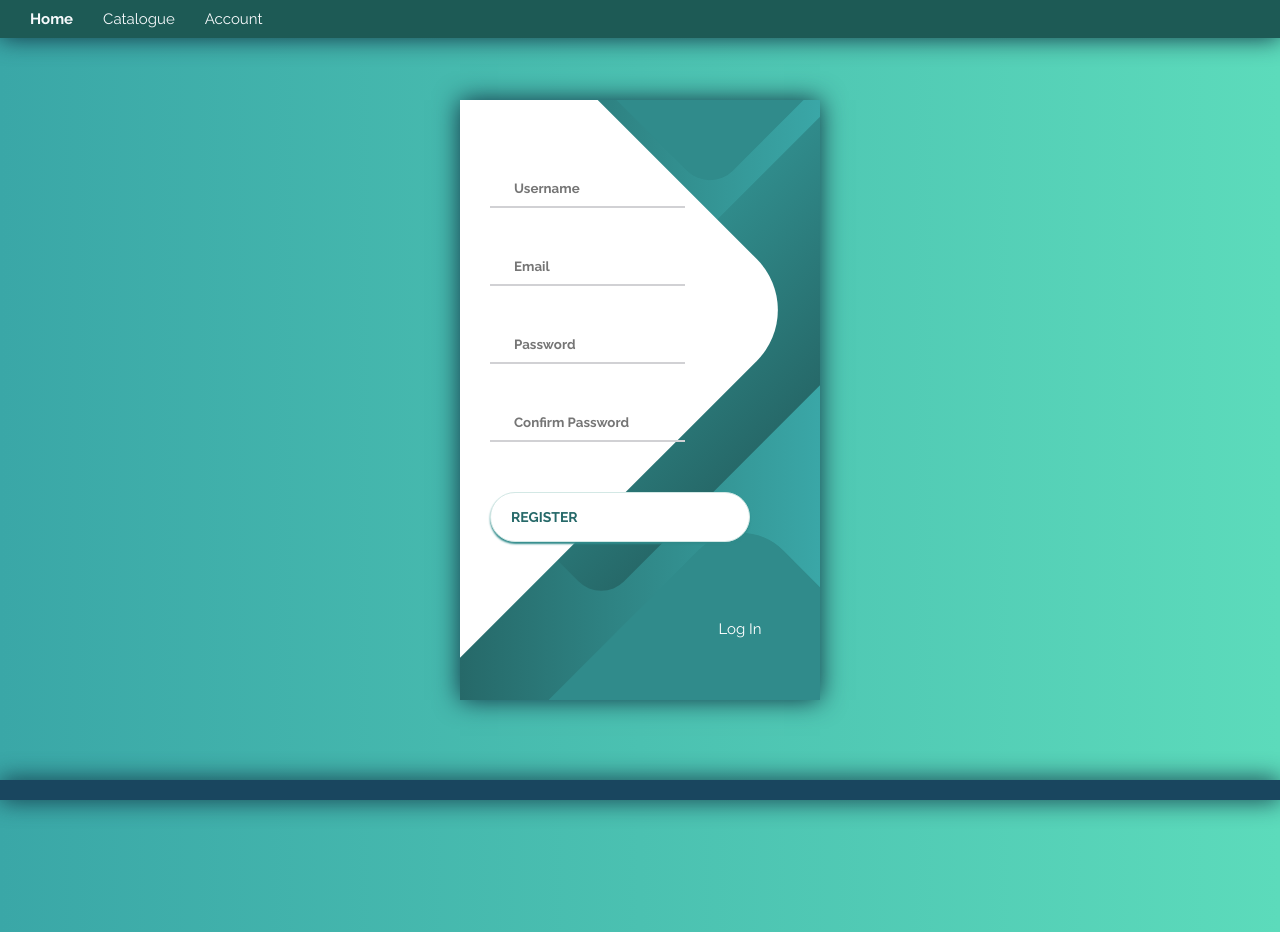
After one commit to LooihV/pet-adoption-house, a Django app: page /index/register in a window 1280 px wide. The commit adds this page. Run offline with Django 4.2, Linux system fonts and the light colour scheme.

Commit message:
Added Django extensions, added register view (pending to modify), added several styles for the new view, modified urls and modifed .gitignore for excluding images

```diff
--- a/PetAdoptionHouse/PetAdoptionHouse/settings.py
+++ b/PetAdoptionHouse/PetAdoptionHouse/settings.py
@@ -39,6 +39,7 @@ INSTALLED_APPS = [
     'django.contrib.sessions',
     'django.contrib.messages',
     'django.contrib.staticfiles',
+    'django_extensions',
 ]
 
 MIDDLEWARE = [
--- /dev/null
+++ b/PetAdoptionHouse/index/forms.py
@@ -0,0 +1,18 @@
+from django import forms
+from .models import IdentificationType
+from .models import User as UserCustom
+
+class RegistrationForm(forms.ModelForm):
+    email = forms.EmailField()
+    first_name = forms.CharField(max_length=30, required=True)
+    last_name = forms.CharField(max_length=30, required=True)
+    birth_date = forms.DateField(required=True)
+    phone = forms.CharField(max_length=20, required=True)
+    adress = forms.CharField(max_length=100, required=False)
+    identificationType = forms.ModelChoiceField(queryset=IdentificationType.objects.all())
+    identificationDocument = forms.CharField(max_length=50, required=True)
+
+    class Meta:
+        model = UserCustom
+        fields = ['email', 'first_name', 'last_name', 'birth_date', 'phone', 'adress', 'identificationType',
+                  'identificationDocument']
--- a/PetAdoptionHouse/index/templates/index/login.html
+++ b/PetAdoptionHouse/index/templates/index/login.html
@@ -11,7 +11,7 @@
                         {% csrf_token %}
                         <div class="login__field">
                             <i class="login__icon fas fa-user"></i>
-                            <input name="email" type="text" class="login__input" placeholder="Email">
+                            <input name="username" type="text" class="login__input" placeholder="Email">
                         </div>
                         <div class="login__field">
                             <i class="login__icon fas fa-lock"></i>
@@ -21,6 +21,7 @@
                             <span class="button__text">Log In</span>
                             <i class="button__icon fas fa-chevron-right"></i>
                         </button>
+                        {{ form.errors }}
                     </form>
                     <div class="social-login">
                         <a class="social-login__a" href="register">Register</a>
--- /dev/null
+++ b/PetAdoptionHouse/index/templates/index/register.html
@@ -0,0 +1,46 @@
+{% extends 'index/base.html' %}
+
+{% block content %}
+    {% if error %}
+        <p class="error"> {{ error }}</p>
+    {% endif %}
+    <div class="container">
+        <div class="screen">
+            <div class="screen__content">
+                <form class="register" method="POST">
+                    {% csrf_token %}
+                    <div class="register__field">
+                        <i class="register__icon fas fa-user"></i>
+                        <input name="username" type="text" class="register__input" placeholder="Username">
+                    </div>
+                    <div class="register__field">
+                        <i class="register__icon fas fa-envelope"></i>
+                        <input name="email" type="email" class="register__input" placeholder="Email">
+                    </div>
+                    <div class="register__field">
+                        <i class="register__icon fas fa-lock"></i>
+                        <input name="password1" type="password" class="register__input" placeholder="Password">
+                    </div>
+                    <div class="register__field">
+                        <i class="register__icon fas fa-lock"></i>
+                        <input name="password2" type="password" class="register__input" placeholder="Confirm Password">
+                    </div>
+                    <button class="button register__submit" type="submit">
+                        <span class="button__text">Register</span>
+                        <i class="button__icon fas fa-chevron-right"></i>
+                    </button>
+                    {{ form.errors }}
+                </form>
+                <div class="social-login">
+                    <a class="social-login__a" href="login">Log In</a>
+                </div>
+            </div>
+            <div class="screen__background">
+                <span class="screen__background__shape screen__background__shape4"></span>
+                <span class="screen__background__shape screen__background__shape3"></span>
+                <span class="screen__background__shape screen__background__shape2"></span>
+                <span class="screen__background__shape screen__background__shape1"></span>
+            </div>
+        </div>
+    </div>
+{% endblock content %}
--- a/PetAdoptionHouse/index/templates/index/static/styles.css
+++ b/PetAdoptionHouse/index/templates/index/static/styles.css
@@ -249,13 +249,80 @@ body {
 	height: 140px;
 	width: 160px;
 	text-align: center;
-	bottom: 0px;
+	bottom: -6rem;
 	right: 0px;
 	color: #fff;
 }
 
 .social-login__a {
+	padding: 2rem 0rem 0rem 0rem;
 	text-decoration: none;
 	color: #fff;
 	font-size: 1.5rem;
 }
+
+.register {
+    width: 320px;
+    padding: 30px;
+    padding-top: 50px;
+}
+
+.register__field {
+    padding: 20px 0px;
+    position: relative;
+}
+
+.register__icon {
+    position: absolute;
+    top: 30px;
+    color: var(--color-darker-blug);
+}
+
+.register__input {
+    border: none;
+    border-bottom: 2px solid #D1D1D4;
+    background: none;
+    padding: 10px;
+    padding-left: 24px;
+    font-weight: 700;
+    width: 75%;
+    transition: .2s;
+}
+
+.register__input:active,
+.register__input:focus,
+.register__input:hover {
+    outline: none;
+    border-bottom-color: var(--color-olive);
+}
+
+.register__submit {
+    background: #fff;
+	font-size: 14px;
+	margin-top: 30px;
+	padding: 16px 20px;
+	border-radius: 26px;
+	border: 1px solid #d3e8e5;
+	text-transform: uppercase;
+	font-weight: 700;
+	display: flex;
+	align-items: center;
+	width: 100%;
+	color: var(--color-darker-blug);
+	box-shadow: 0px 2px 2px var(--color-middle);
+	cursor: pointer;
+	transition: .2s;
+}
+
+.register__submit:active,
+.register__submit:focus,
+.register__submit:hover {
+border-color: var(--color-middle);
+outline: none;
+}
+
+.button__icon {
+font-size: 24px;
+margin-left: auto;
+color: var(--color-darker-blug);
+}
--- a/PetAdoptionHouse/index/urls.py
+++ b/PetAdoptionHouse/index/urls.py
@@ -3,8 +3,9 @@ from . import views
 
 urlpatterns = [
     path("login", views.login_view, name="login"),
-    path("home", views.home, name="Home"),
-    path("catalogue", views.catalogue, name="Catalogue"),
-    path("pet", views.petmain, name="Pet"),
-    path("adoption", views.adoption, name="Adoption"),
+    path("register", views.register_view, name="register"),
+    path("home", views.home, name="home"),
+    path("catalogue", views.catalogue, name="catalogue"),
+    path("pet", views.petmain, name="pet"),
+    path("adoption", views.adoption, name="adoption"),
 ]
--- a/PetAdoptionHouse/index/views.py
+++ b/PetAdoptionHouse/index/views.py
@@ -1,5 +1,6 @@
 from django.contrib.auth import authenticate, login
 from django.contrib.auth.forms import AuthenticationForm
+from .forms import RegistrationForm
 from django.shortcuts import render, redirect
 from django.http import HttpResponse
 
@@ -10,7 +11,7 @@ def login_view(request):
         form = AuthenticationForm(request, data=request.POST)
         try:
             if form.is_valid():
-                email = form.cleaned_data.get('email')
+                email = form.cleaned_data.get('username')
                 password = form.cleaned_data.get('password')
                 user = authenticate(request, username=email, password=password)
                 if user is not None:
@@ -23,6 +24,22 @@ def login_view(request):
         form = AuthenticationForm()
     return render(request, "index/login.html", {'form':form})
 
+def register_view(request):
+    if request.method == 'POST':
+        form = RegistrationForm(request, data=request.POST)
+        try:
+            if form.is_valid():
+                user_profile = form.save()
+                login(request, user_profile)
+                return redirect('home')
+        except Exception as e:
+            erorr_message = "Error: "+str(e)
+            return render(request, 'index/login.html', {'form':form, 'error_message': erorr_message})
+    else:
+        form = RegistrationForm()
+    return render(request, "index/register.html", {'form':form})
+
+
 def home(request):
     return HttpResponse(f"Home!!!")
 
```
Also changed, not shown: 1 other file.
